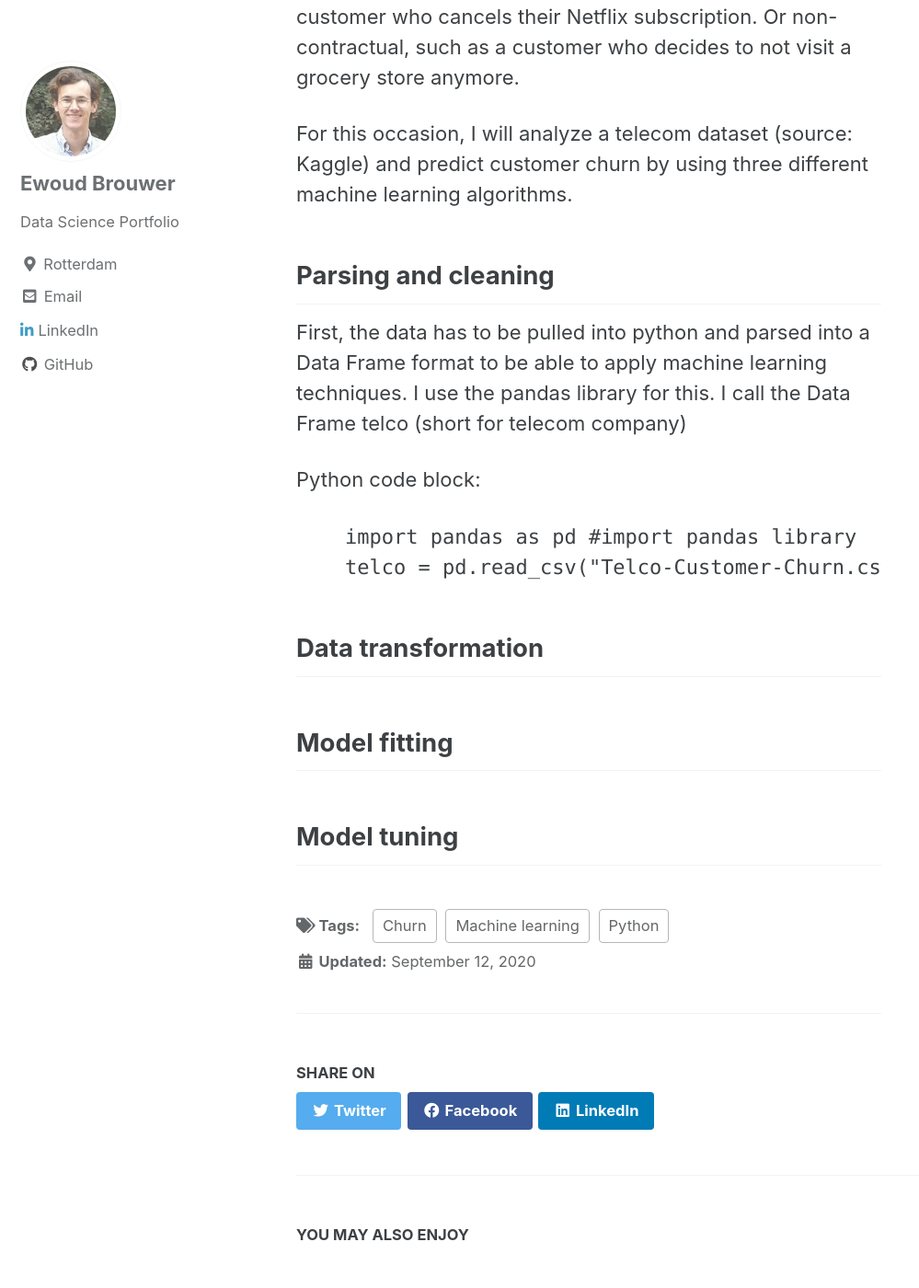
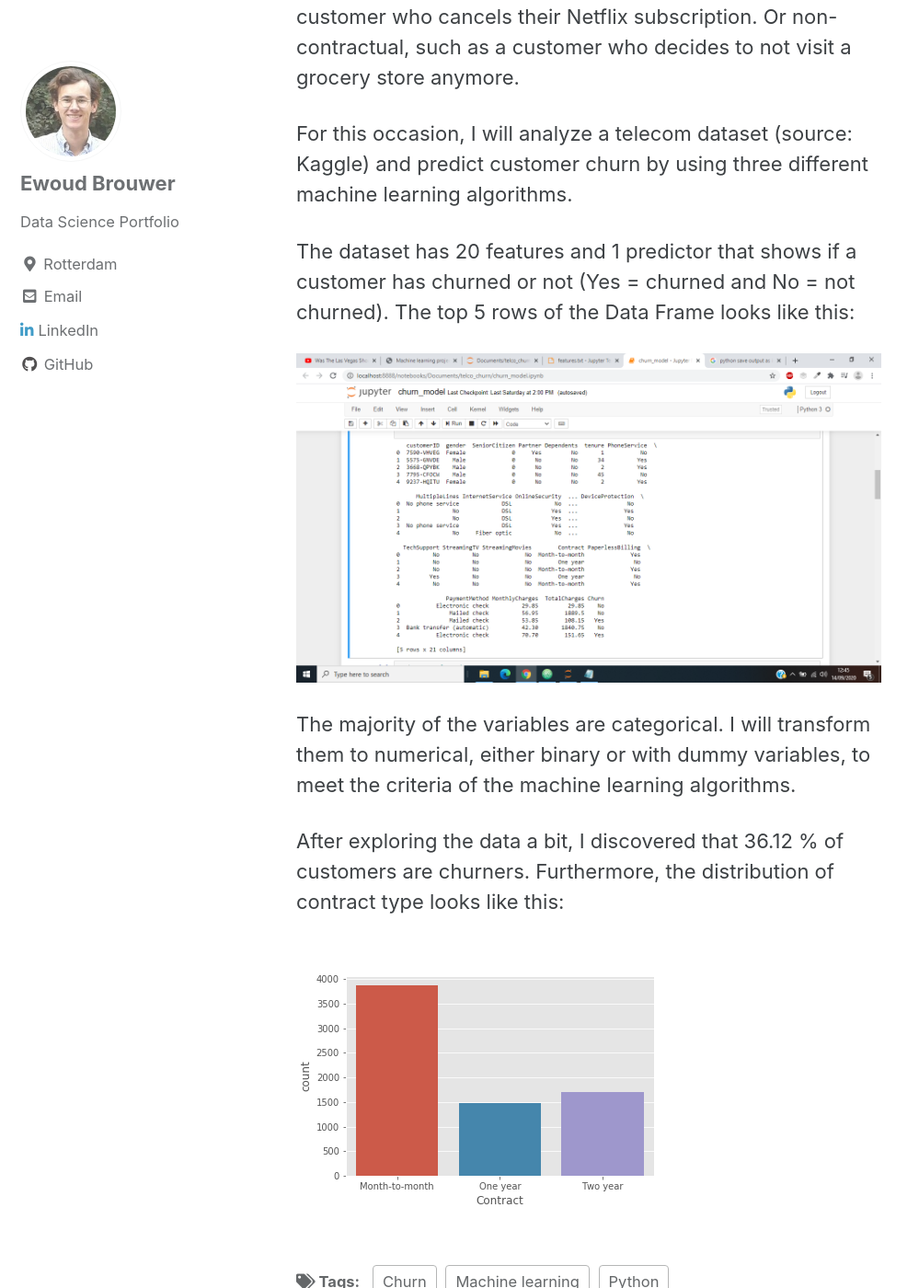
Before and after one commit to ewoudb33/ewoudb33.github.io, a Jekyll site: the page built from _posts/2020-09-12-churn-prediction.md, in a window 1280 px wide and 1400 px high, scrolled down 399 px. Shown: the whole window at 92% size, without its empty margins (0-999 px from the left). Built offline with Jekyll 4.4.1, drawn with Linux system fonts in a browser that asks for light colours; cached includes are drawn as plain includes.

Commit message:
EDA of post

````diff
--- a/_posts/2020-09-12-churn-prediction.md
+++ b/_posts/2020-09-12-churn-prediction.md
@@ -10,15 +10,13 @@ This can be contractual, such as a customer who cancels their Netflix subscripti
 
 For this occasion, I will analyze a telecom dataset (source: Kaggle) and predict customer churn by using three different machine learning algorithms.
 
-## Parsing and cleaning
-First, the data has to be pulled into python and parsed into a Data Frame
-format to be able to apply machine learning techniques. I use the pandas library for this. I call the Data Frame telco (short for telecom company)
+The dataset has 20 features and 1 predictor that shows if a customer has churned or not (Yes = churned and No = not churned). The top 5 rows of the Data Frame looks like this:
 
-Python code block:
-```python:
-    import pandas as pd #import pandas library
-    telco = pd.read_csv("Telco-Customer-Churn.csv") #read csv into pandas Data Frame
-```
-## Data transformation
-## Model fitting
-## Model tuning
+<img src="{{ site.url {{ site.baseurl }}/images/head_telco.png" alt = "head of telco dataset">
+
+The majority of the variables are categorical. I will transform them to numerical, either binary or with dummy variables, to meet the criteria of the
+machine learning algorithms.
+
+After exploring the data a bit, I discovered that 36.12 % of customers are churners. Furthermore, the distribution of contract type looks like this:
+
+<img src="{{ site.url {{ site.baseurl }}/images/contract.png" alt = "">
````
Also changed, not shown: _pages/about.md (+1 -1 lines), images/contract.png (added), images/head_telco.png (added).
